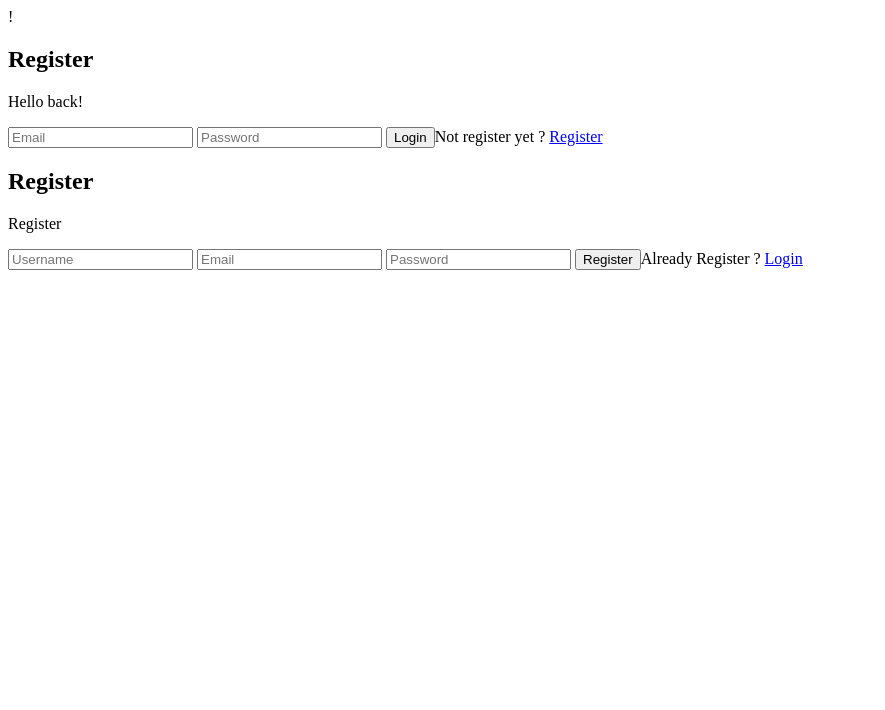
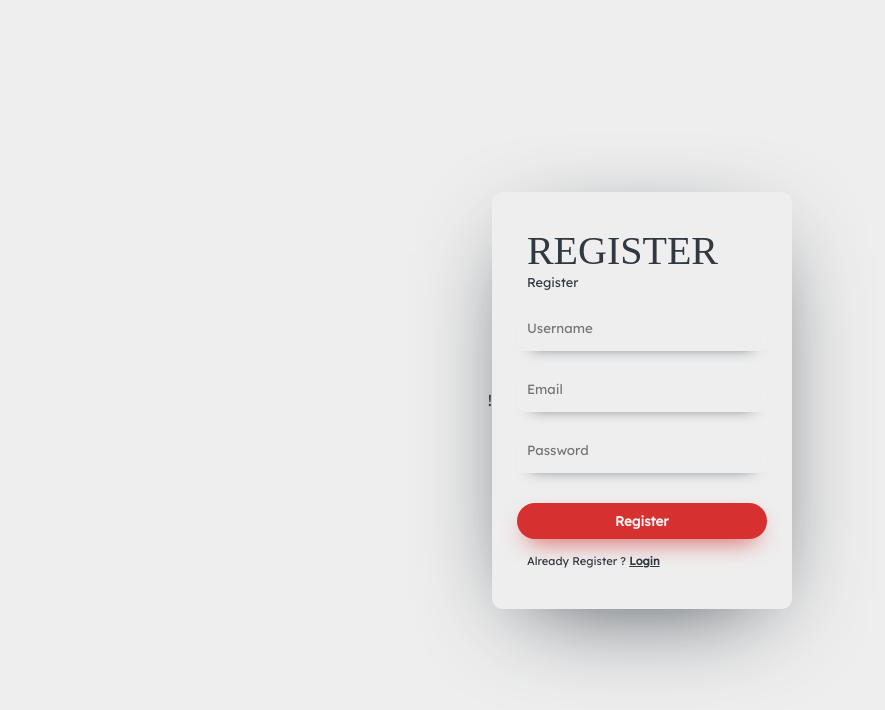
Before and after one commit to zidniryi/SassInFire, a plain HTML site: page auth.html in a window 1280 px wide. Both pictures are taken after a click on the link "Register". Shown: the whole page, without its empty margins (0-885 px from the left). Drawn offline with nearby package versions, Linux system fonts and the light colour scheme; files that its build step writes are made by us from their sources; a web font is replaced by a local one.

Commit message:
Custom Sass and Separte File

```diff
--- a/auth.html
+++ b/auth.html
@@ -5,30 +5,30 @@
     <meta http-equiv="X-UA-Compatible" content="IE=edge">
     <title>Page Title</title>
     <meta name="viewport" content="width=device-width, initial-scale=1">
-    <link rel="stylesheet" type="text/css" media="screen" href="main.css">
-    <script src="main.js"></script>
+    <link rel="stylesheet" type="text/css" media="screen" href="./styles/login.css">
 </head>
 <body>
   <div class="form-container">
-  <div class="active-form" id="signin-container">
-    <form class="signin-form">
-      <h2 class="title">Register</h2>
+  <div class="active-form" id="login-container">
+    <form class="login-form">
+      <h2 class="title">Login</h2>
       <p class="text">Hello back!</p>
       <input class="email" type="email" placeholder="Email"/>
       <input class="password" type="password" placeholder="Password"/>
-      <button type="submit">Login</button><span id="signup-transition">Not register yet ? <a href="#">Register</a></span>
+      <button type="submit">Login</button><span id="register-transition">Not register yet ? <a href="#">Register</a></span>
     </form>
   </div>
-  <div class="inactive-form" id="signup-container">
-    <form class="signup-form">
+  <div class="inactive-form" id="register-container">
+    <form class="register-form">
       <h2 class="title">Register</h2>
       <p class="text">Register</p>
       <input class="username" type="text" placeholder="Username"/>
       <input class="email" type="email" placeholder="Email"/>
       <input class="password" type="password" placeholder="Password"/>
-      <button type="submit">Register</button><span id="signin-transition">Already Register ? <a href="#">Login</a></span>
+      <button type="submit">Register</button><span id="login-transition">Already Register ? <a href="#">Login</a></span>
     </form>
   </div>
 </div>
+<script src="./js/auth.js"></script>
 </body>
 </html>
--- /dev/null
+++ b/js/auth.js
@@ -0,0 +1,33 @@
+function swapSignForms(bool) {
+    if (bool) {
+       document.querySelector('#register-container').classList.add('inactive-form');
+		 document.querySelector('#register-container').classList.remove('active-form');
+       setTimeout(() => {
+           document.querySelector('#register-container').style.display = "none";
+           document.querySelector('#login-container').style.display = "block";
+           document.querySelector('#login-container').classList.add('active-form');
+			  document.querySelector('#login-container').classList.remove('inactive-form');
+       }, 200);
+    } else {
+       document.querySelector('#login-container').classList.add('inactive-form');
+		 document.querySelector('#login-container').classList.remove('active-form');
+       setTimeout(() => {
+           document.querySelector('#login-container').style.display = "none";
+           document.querySelector('#register-container').style.display = "block";
+           document.querySelector('#register-container').classList.add('active-form');
+			  document.querySelector('#register-container').classList.remove('inactive-form');
+       }, 200);
+    }
+}
+
+var loginTransition = document.querySelector('#login-transition');
+var registerTransition = document.querySelector('#register-transition');
+
+loginTransition.addEventListener('click', function(){
+	swapSignForms(true);
+});
+registerTransition.addEventListener('click', function(){
+	swapSignForms(false);
+});
+
+swapSignForms(true);
--- /dev/null
+++ b/styles/_animationAuth.scss
@@ -0,0 +1,31 @@
+#login-transition, #register-transition {
+    display: inline-block;
+    font-size: 0.7em;
+    margin: 0 10px;
+    text-align: center;
+  }
+
+  #login-transition a, #register-transition a {
+    font-weight: bold;
+    color: $fireBlack;
+  }
+@keyframes hide-form {
+    0% {
+      transform: scale(1);
+      opacity: 1;
+    }
+    100% {
+      transform: scale(0.8);
+      opacity: 0;
+    }
+  }
+  @keyframes show-form {
+    0% {
+      transform: scale(0.8);
+      opacity: 0;
+    }
+    100% {
+      transform: scale(1);
+      opacity: 1;
+    }
+  }
--- /dev/null
+++ b/styles/_formAuth.scss
@@ -0,0 +1,70 @@
+@import './loginVariable';
+.form-container {
+    box-shadow: 0 25px 100px -35px $fireBlack;
+    border-radius: 10px;
+    width: 300px;
+    h2{
+      font-family: 'Prata', serif;
+      text-transform: uppercase;
+      font-variant: small-caps;
+      font-size: $fireH2;
+      font-weight: 300;
+    }
+    .active-form {
+        animation-fill-mode: forwards;
+        animation: show-form 300ms 1 cubic-bezier(0.64, 0.31, 0.16, 0.85);
+      }
+    .register-form, .login-form {
+        padding: 25px;
+        display: block;
+      }
+      .title {
+        margin: 10px 10px 0 10px;
+      }
+
+      .text {
+        font-size: 0.8em;
+        margin: 0 10px;
+      }
+      .username, .email, .password {
+        display: block;
+        width: 100%;
+        margin: 15px 0;
+        padding: 15px 10px;
+        border-radius: 5px;
+        border: none;
+        outline: none;
+        background-color: $fireWhite;
+        color: $fireBlack;
+        font-family: $fontFamily;
+        box-shadow: 0 10px 15px -15px $fireBlack;
+        transition: padding 200ms ease;
+        cursor: text;
+      }
+  }
+
+  .inactive-form {
+    animation-fill-mode: forwards;
+    animation: hide-form 300ms 1 cubic-bezier(0.64, 0.31, 0.16, 0.85);
+    .username, .email, .password {
+        display: block;
+        width: 100%;
+        margin: 15px 0;
+        padding: 15px 10px;
+        border-radius: 5px;
+        border: none;
+        outline: none;
+        background-color: $fireWhite;
+        color: $fireBlack;
+        font-family: $fontFamily;
+        box-shadow: 0 10px 15px -15px $fireBlack;
+        transition: padding 200ms ease;
+        cursor: text;
+      }
+      h2 {
+        font-family: $fontFamily;
+        font-variant: small-caps;
+        font-size: $fireH2;
+        font-weight: 300;
+      }
+}
--- /dev/null
+++ b/styles/_loginVariable.scss
@@ -0,0 +1,5 @@
+$fireColor : #d63031;
+$fireWhite : #eeeeee;
+$fireBlack:  #303841;;
+$fireH2: 2.5em;
+$fontFamily: 'Lexend Deca', sans-serif;;
--- a/styles/login.scss
+++ b/styles/login.scss
@@ -0,0 +1,41 @@
+@import './loginVariable';
+@import './formAuth';
+@import './animationAuth';
+@import url("https://fonts.googleapis.com/css?family=Lexend+Deca|Libre+Caslon+Display&display=swap");
+@import url("https://fonts.googleapis.com/css?family=Playfair+Display+SC&display=swap");
+
+
+body {
+    font-family: $fontFamily;
+    display: flex;
+    justify-content: center;
+    align-items: center;
+    height: 100vh;
+    background-color: $fireWhite;
+    color: $fireBlack;
+    margin: 0;
+  }
+.clear {
+    clear: both;
+  }
+
+button {
+    margin: 15px 0;
+    padding: 10px 15px;
+    width: 100%;
+    font-family: $fontFamily;
+    border-radius: 25px;
+    border: none;
+    outline: none;
+    background: $fireColor;
+    color: $fireWhite;
+    box-shadow: 0 10px 25px -10px $fireColor;
+    cursor: pointer;
+    font-weight: 700;
+    transition: 200ms ease;
+    &:hover{
+    transform: translateY(-4px);
+    box-shadow: 0 12px 25px -10px $fireColor;
+    }
+
+  }
```
Also changed, not shown: styles/_variables.scss (line endings or trailing spaces), styles/login.css (added), 1 other file.
